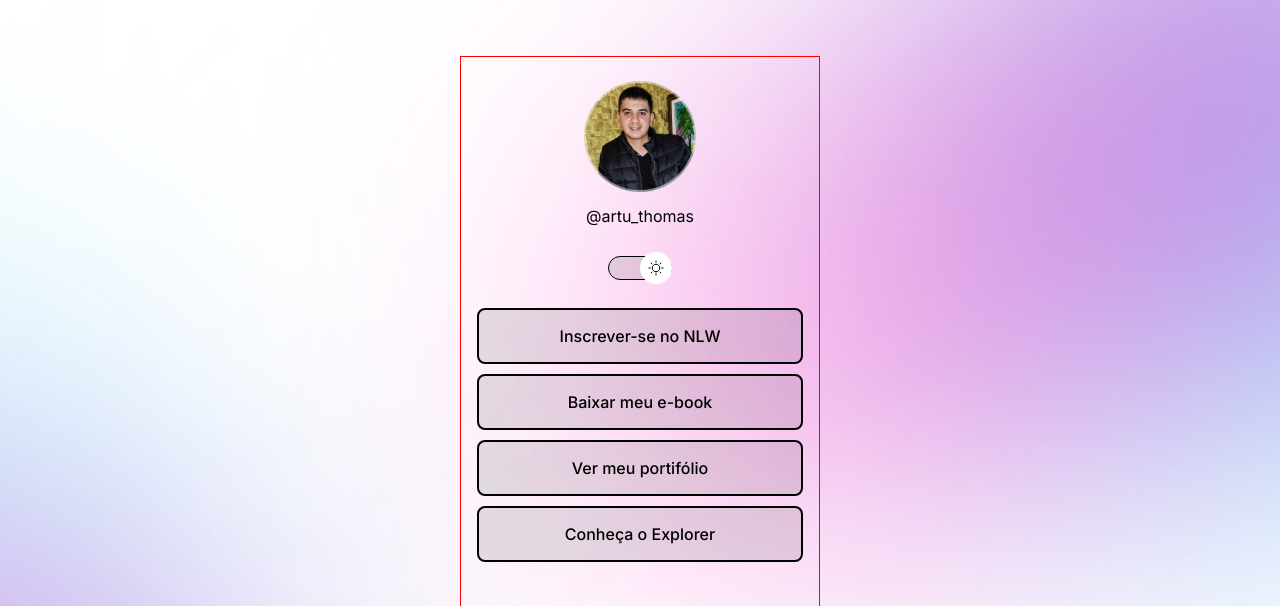
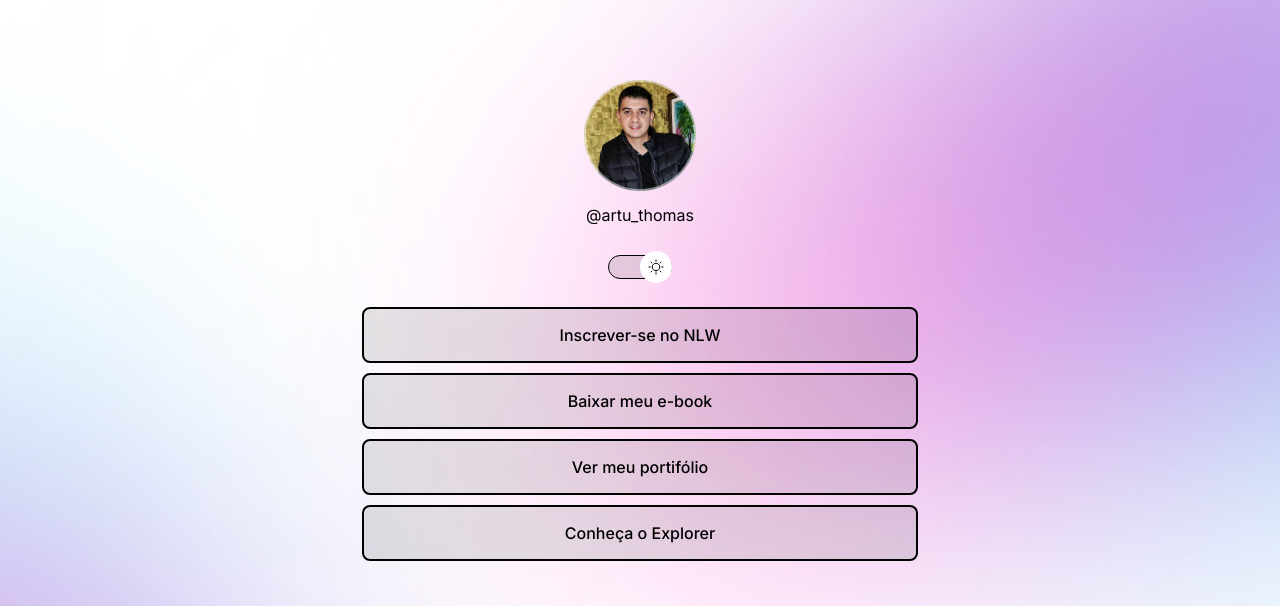
Before and after one commit to arturthomas/projeto, a plain HTML site: page index.html in a window 1280 px wide. Shown: the top 606 px of the page. Drawn offline with nearby package versions, Linux system fonts and the light colour scheme.

```diff
--- a/style.css
+++ b/style.css
@@ -42,9 +42,8 @@ body * {
   color: var(--cor-texto);
 }
 #conteiner {
-  width: 360px;
-  border: 1px solid red;
-  /* solid red */
+  width: 100%;
+  max-width: 588px;
   margin: 56px auto;
 }
 #profile {
```
